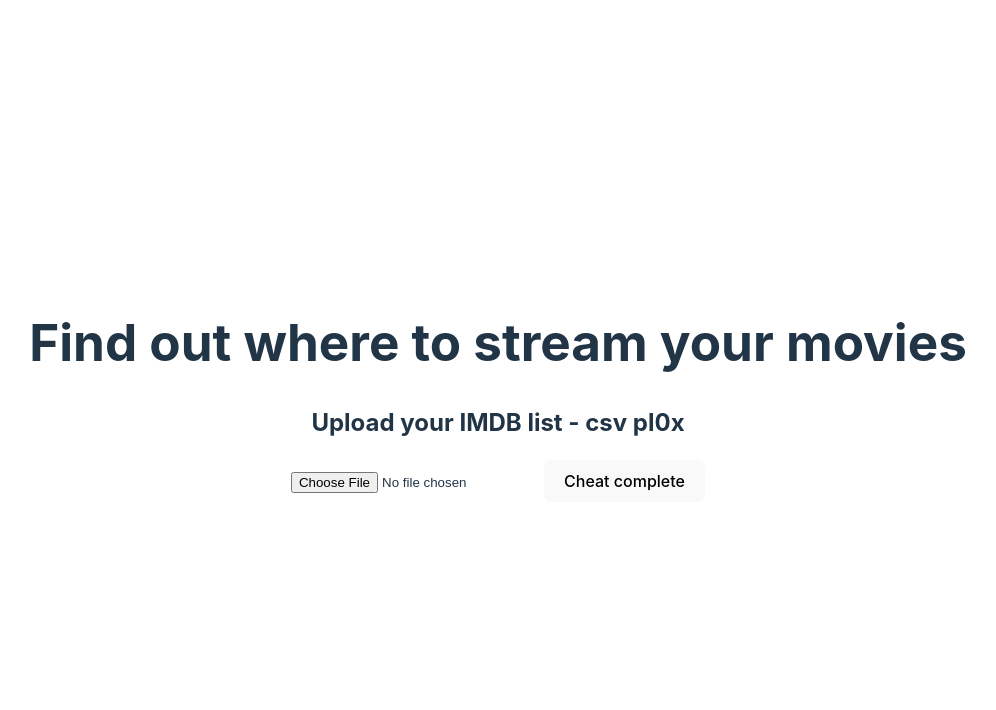
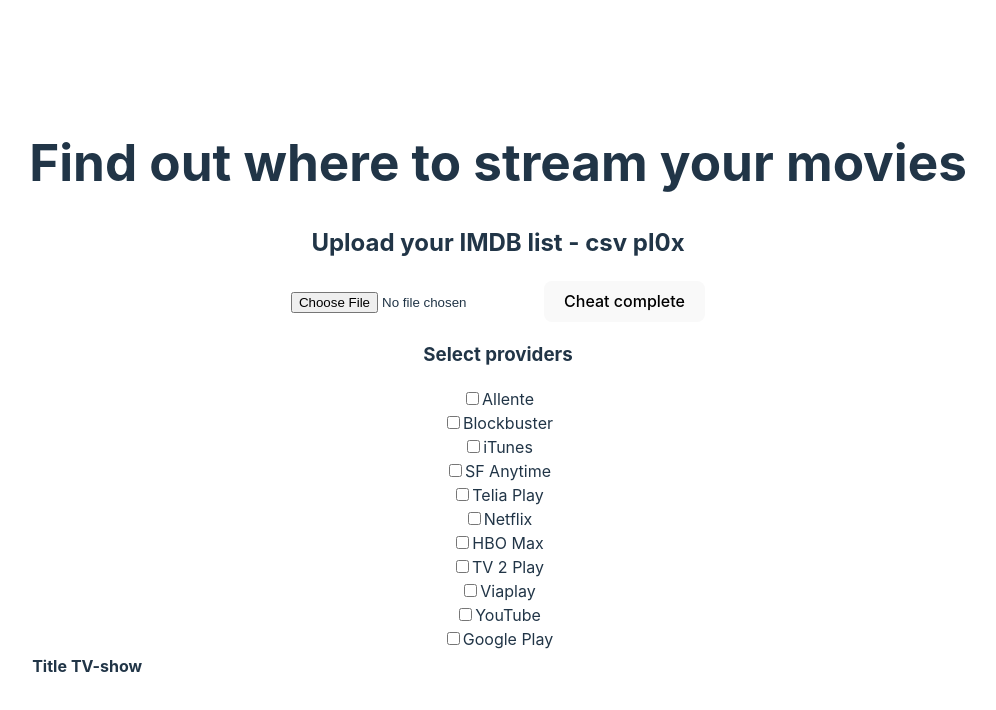
Before and after one commit to Eoely/stream-watchlist, a Vue app: page / in a window 1280 px wide. Shown: the top 710 px of the page, without its empty margins (142-1138 px from the left). Built offline with nearby package versions, Linux system fonts and the light colour scheme.

Commit message:
Provider availability in table, from user input

```diff
--- a/src/App.vue
+++ b/src/App.vue
@@ -1,15 +1,15 @@
 <template>
   <h1>Find out where to stream your movies</h1>
-
   <UploadWatchlist
     v-if="showFileUpload"
     @completed="getStreamingInfo"
     @error="setError"
+    @providerChange="selectedProviders = $event"
   />
 
   <DisplayResults
-    v-if="results.length > 0"
     :results="results"
+    :selected-provider-ids="selectedProviders"
   />
 
   <h3 v-if="loading">Loading...</h3>
@@ -27,6 +27,7 @@ const error = ref('');
 const showFileUpload = ref(true);
 const results = ref<Array<MovieStreamingInfo>>([]);
 const loading = ref(false);
+const selectedProviders = ref<Array<number>>([]);
 
 const getStreamingInfo = async (movies: Array<MovieIdentifier>) => {
   error.value = '';
--- a/src/components/DisplayResults.vue
+++ b/src/components/DisplayResults.vue
@@ -1,29 +1,71 @@
 <template>
-  <p
-    v-for="result in results"
-    :key="result.title"
-  >
-    {{
-      `${result.originalTitle} is available on: ${providerNames(result).join(
-        ', '
-      )}`
-    }}
-  </p>
+  <table class="table">
+    <thead>
+      <tr>
+        <th scope="col">Title</th>
+        <th scope="col">TV-show</th>
+        <th
+          scope="col"
+          v-for="{ id, name } in selectedProviders"
+          :key="id"
+        >
+          {{ name }}
+        </th>
+      </tr>
+    </thead>
+    <tbody>
+      <tr
+        v-for="result in results"
+        :key="result.id"
+      >
+        <td>{{ result.title }}</td>
+        <td>{{ result.isSeries ? 'X' : '' }}</td>
+        <td
+          v-for="provider in selectedProviders"
+          :key="provider.id"
+        >
+          <template
+            v-if="
+              result.providerContents
+                .map(p => p.provider.id)
+                .includes(provider.id)
+            "
+          >
+            <a
+              :href="result.providerContents.find(p => p.provider.id === provider.id)!.url"
+              target="_blank"
+            >
+              X</a
+            ></template
+          >
+        </td>
+      </tr>
+    </tbody>
+  </table>
+  <table class="table"></table>
 </template>
 
 <script setup lang="ts">
-import { PropType } from 'vue';
+import { PropType, computed } from 'vue';
 import { MovieStreamingInfo } from '../types';
+import { providers } from '../providers';
 
-defineProps({
+const props = defineProps({
   results: {
     type: Array as PropType<Array<MovieStreamingInfo>>,
     required: true,
   },
+
+  selectedProviderIds: {
+    type: Array as PropType<Array<number>>,
+    required: true,
+  },
 });
 
-const providerNames = (result: MovieStreamingInfo) =>
-  result.providerContents.map(p => p.provider.name);
+const selectedProviders = computed(() =>
+  //TODO: Find out if there are any ids that are not in providers
+  providers.filter(p => props.selectedProviderIds.includes(p.id))
+);
 </script>
 
 <style scoped>
--- /dev/null
+++ b/src/components/SelectProviders.vue
@@ -0,0 +1,27 @@
+<template>
+  <h3>Select providers</h3>
+  <div
+    v-for="{ id, name } in providers"
+    :key="id"
+    class="checkbox-row"
+  >
+    <input
+      type="checkbox"
+      :id="`provider-${id}`"
+      :value="id"
+      v-model="selectedProviders"
+    />
+    <label :for="`provider-${id}`">{{ name }}</label>
+  </div>
+</template>
+<script setup lang="ts">
+import { ref, watch } from 'vue';
+import { providers } from '../providers';
+const selectedProviders = ref<Array<number>>([]);
+
+const emit = defineEmits(['providerChange']);
+
+watch(selectedProviders, () => {
+  emit('providerChange', selectedProviders.value);
+});
+</script>
--- a/src/components/UploadWatchlist.vue
+++ b/src/components/UploadWatchlist.vue
@@ -7,12 +7,14 @@
   />
 
   <button @click="$emit('completed', cheatValue)">Cheat complete</button>
+  <SelectProviders @provider-change="$emit('providerChange', $event)" />
 </template>
 
 <script setup lang="ts">
 import Papa from 'papaparse';
 import { ref } from 'vue';
 import { ImdbMovie, MovieIdentifier, MovieType } from '../types';
+import SelectProviders from './SelectProviders.vue';
 
 const cheatValue: Array<MovieIdentifier> = [
   {
--- /dev/null
+++ b/src/providers.ts
@@ -0,0 +1,61 @@
+import { Provider } from './types';
+
+//TODO: Verify if this is all providers
+export const providers: Provider[] = [
+  {
+    id: 16,
+    logo: 'https://static.filmweb.no/streamingguiden/providerlogos/Allente_white_rgb.svg',
+    name: 'Allente',
+  },
+  {
+    id: 13,
+    logo: 'https://static.filmweb.no/streamingguiden/providerlogos/blockbuster.svg',
+    name: 'Blockbuster',
+  },
+  {
+    id: 4,
+    logo: 'https://static.filmweb.no/streamingguiden/providerlogos/itunes.svg',
+    name: 'iTunes',
+  },
+  {
+    id: 7,
+    logo: 'https://static.filmweb.no/streamingguiden/providerlogos/sfanytime.png',
+    name: 'SF Anytime',
+  },
+  {
+    id: 22,
+    logo: 'https://static.filmweb.no/streamingguiden/providerlogos/teliaplay_white.svg',
+    name: 'Telia Play',
+  },
+  {
+    id: 0,
+    logo: 'https://static.filmweb.no/streamingguiden/providerlogos/netflix.svg',
+    name: 'Netflix',
+  },
+  {
+    id: 26,
+    logo: 'https://static.filmweb.no/streamingguiden/providerlogos/hbomax.svg',
+    name: 'HBO Max',
+  },
+  {
+    id: 9,
+    logo: 'https://static.filmweb.no/streamingguiden/providerlogos/TV_2_Play_logo_hvit.svg',
+    name: 'TV 2 Play',
+  },
+  {
+    id: 1,
+    logo: 'https://static.filmweb.no/streamingguiden/providerlogos/viaplay.svg',
+    name: 'Viaplay',
+  },
+  {
+    id: 11,
+    logo: 'https://static.filmweb.no/streamingguiden/providerlogos/youtube.svg',
+    name: 'YouTube',
+  },
+  {
+    id: 6,
+    logo: 'https://static.filmweb.no/streamingguiden/providerlogos/googleplay.svg',
+    name: 'Google Play',
+  },
+  // Duplicates are omitted in this list
+];
--- a/src/types.ts
+++ b/src/types.ts
@@ -30,7 +30,7 @@ export interface MovieIdentifier {
 }
 
 export interface MovieStreamingInfo {
-  id: string;
+  id: string; //TODO: Probably also number
   title: string;
   imdbId: string;
   isSeries: boolean;
@@ -41,14 +41,14 @@ export interface MovieStreamingInfo {
 }
 
 interface ProviderContent {
-  id: string;
+  id: number;
   provider: Provider;
   title: string;
   url: string;
 }
 
-interface Provider {
-  id: string;
+export interface Provider {
+  id: number;
   logo: string;
   name: string;
 }
```
